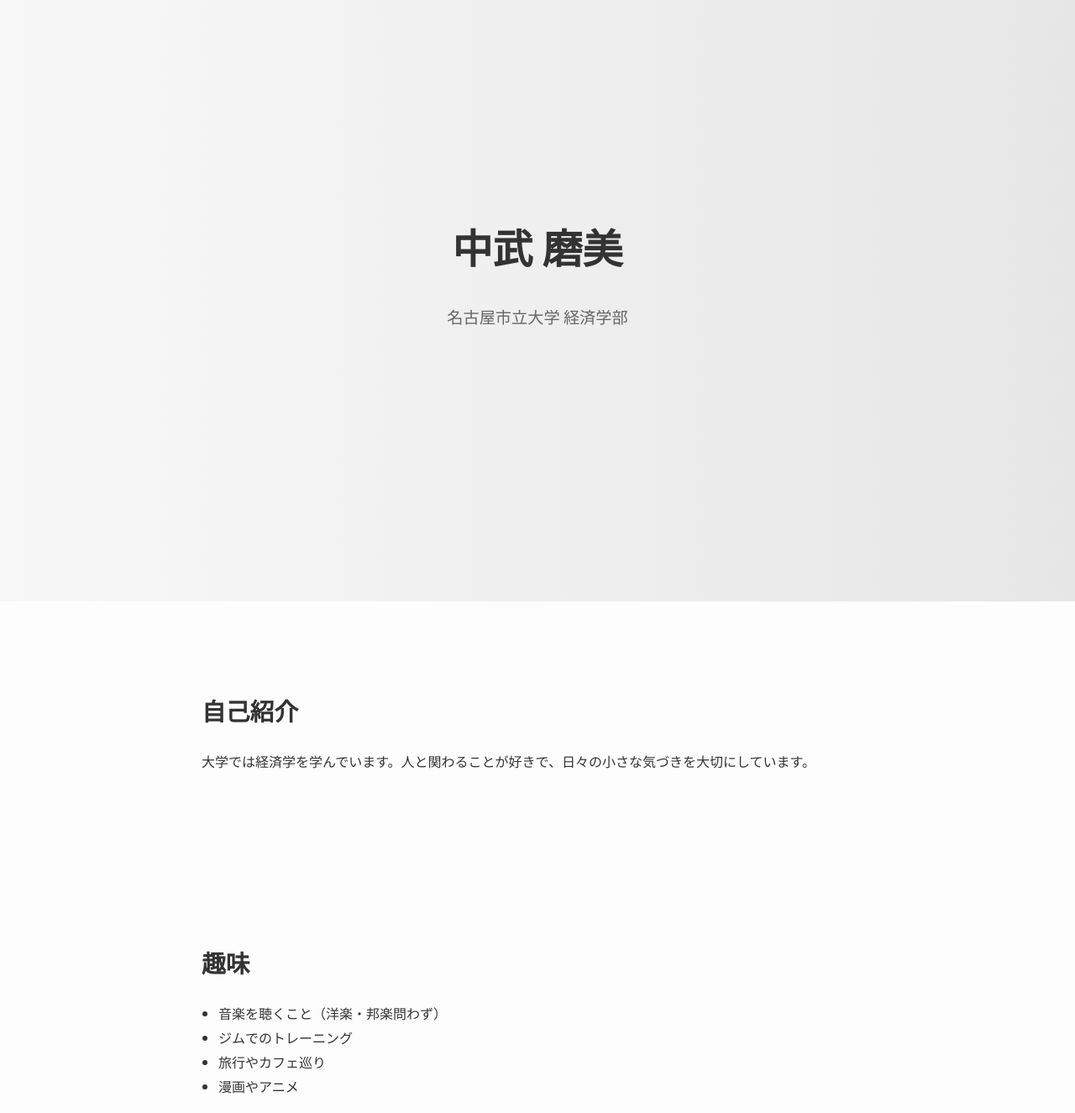
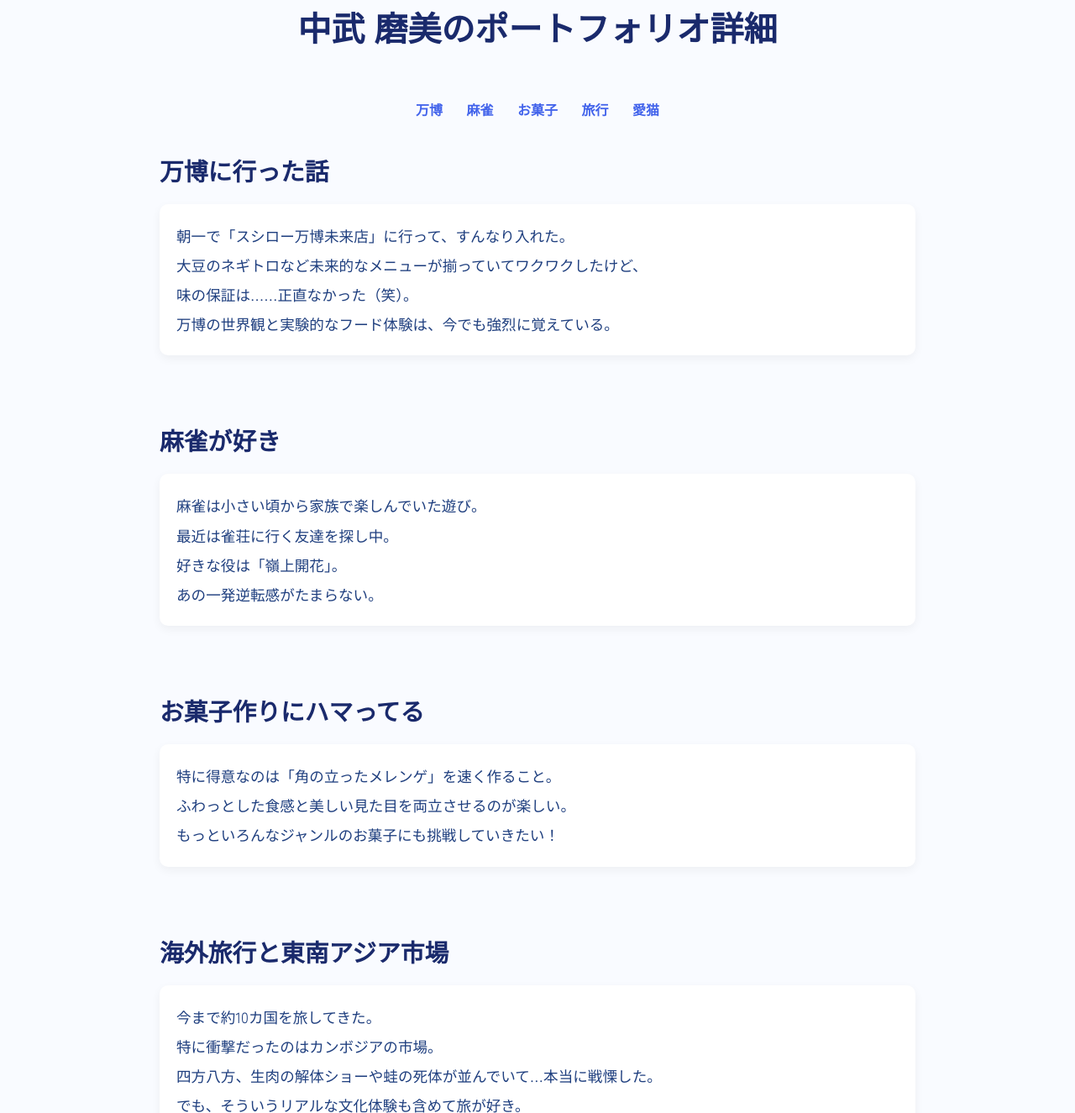
Before and after one commit to 212kus/212kus, a plain HTML site: page index.html in a window 1280 px wide. Shown: the part 84-1409 px from the top of the page at 84% size. Drawn offline with Linux system fonts and the light colour scheme.

Commit message:
Update index.html

```diff
--- a/index.html
+++ b/index.html
@@ -1,112 +1,130 @@
-<!DOCTYPE html>
-<html lang="ja">
-<head>
-  <meta charset="UTF-8" />
+<meta charset="UTF-8" />
   <meta name="viewport" content="width=device-width, initial-scale=1.0" />
-  <title>中武 磨美 - Profile</title>
-  <link href="https://fonts.googleapis.com/css2?family=Noto+Sans+JP:wght@300;500;700&display=swap" rel="stylesheet">
+  <title>中武 磨美のポートフォリオ詳細</title>
+  <link href="https://fonts.googleapis.com/css2?family=Zen+Kaku+Gothic+New:wght@400;700&display=swap" rel="stylesheet">
   <style>
     body {
+      font-family: 'Zen Kaku Gothic New', sans-serif;
+      background-color: #f9fbff;
+      color: #1f3f7f;
       margin: 0;
-      font-family: 'Noto Sans JP', sans-serif;
-      background-color: #fdfdfd;
-      color: #333;
-      line-height: 1.8;
+      padding: 0 20px 60px;
+      max-width: 900px;
+      margin: auto;
     }
 
-    .hero {
-      background: linear-gradient(to right, #f8f8f8, #e6e6e6);
-      height: 100vh;
-      display: flex;
-      justify-content: center;
-      align-items: center;
+    header {
+      padding: 60px 0 30px;
       text-align: center;
     }
 
-    .hero h1 {
-      font-size: 3rem;
-      margin-bottom: 0.5em;
+    header h1 {
+      font-size: 2.5rem;
+      color: #1a2a6c;
     }
 
-    .hero p {
-      font-size: 1.2rem;
-      color: #666;
+    nav {
+      text-align: center;
+      margin-bottom: 40px;
     }
 
-    .section {
-      padding: 80px 20px;
-      max-width: 800px;
-      margin: auto;
-      opacity: 0;
-      transform: translateY(40px);
-      transition: opacity 1s ease, transform 1s ease;
+    nav a {
+      margin: 0 12px;
+      text-decoration: none;
+      color: #4263eb;
+      font-weight: bold;
     }
 
-    .section.visible {
-      opacity: 1;
-      transform: translateY(0);
+    section {
+      margin-bottom: 80px;
     }
 
-    h2 {
-      font-weight: 700;
+    section h2 {
+      font-size: 1.8rem;
       margin-bottom: 20px;
-      font-size: 1.8rem;
+      color: #1a2a6c;
     }
 
-    ul {
-      padding-left: 20px;
+    section p {
+      font-size: 1.1rem;
+      background: #ffffff;
+      padding: 20px;
+      border-radius: 10px;
+      box-shadow: 0 4px 12px rgba(0,0,0,0.05);
+      line-height: 2;
     }
 
     footer {
       text-align: center;
       padding: 40px 0;
-      background-color: #f2f2f2;
-      margin-top: 60px;
+      font-size: 0.9rem;
+      color: #999;
     }
   </style>
 </head>
 <body>
-  <header class="hero">
-    <div class="hero-content">
-      <h1>中武 磨美</h1>
-      <p>名古屋市立大学 経済学部</p>
-    </div>
+  <header>
+    <h1>中武 磨美のポートフォリオ詳細</h1>
   </header>
 
-  <section class="section fade-in">
-    <h2>自己紹介</h2>
-    <p>大学では経済学を学んでいます。人と関わることが好きで、日々の小さな気づきを大切にしています。</p>
+  <nav>
+    <a href="#banpaku">万博</a>
+    <a href="#mahjong">麻雀</a>
+    <a href="#sweets">お菓子</a>
+    <a href="#asia">旅行</a>
+    <a href="#cat">愛猫</a>
+  </nav>
+
+  <section id="banpaku">
+    <h2>万博に行った話</h2>
+    <p>
+      朝一で「スシロー万博未来店」に行って、すんなり入れた。<br>
+      大豆のネギトロなど未来的なメニューが揃っていてワクワクしたけど、<br>
+      味の保証は……正直なかった（笑）。<br>
+      万博の世界観と実験的なフード体験は、今でも強烈に覚えている。
+    </p>
   </section>
 
-  <section class="section fade-in">
-    <h2>趣味</h2>
-    <ul>
-      <li>音楽を聴くこと（洋楽・邦楽問わず）</li>
-      <li>ジムでのトレーニング</li>
-      <li>旅行やカフェ巡り</li>
-      <li>漫画やアニメ</li>
-    </ul>
+  <section id="mahjong">
+    <h2>麻雀が好き</h2>
+    <p>
+      麻雀は小さい頃から家族で楽しんでいた遊び。<br>
+      最近は雀荘に行く友達を探し中。<br>
+      好きな役は「嶺上開花」。<br>
+      あの一発逆転感がたまらない。
+    </p>
   </section>
 
-  <section class="section fade-in">
-    <h2>現在取り組んでいること</h2>
-    <p>ゼミでは、NoCodeツールを使ったアプリ開発に取り組んでいます。少しずつ形にしていく過程を楽しんでいます。</p>
+  <section id="sweets">
+    <h2>お菓子作りにハマってる</h2>
+    <p>
+      特に得意なのは「角の立ったメレンゲ」を速く作ること。<br>
+      ふわっとした食感と美しい見た目を両立させるのが楽しい。<br>
+      もっといろんなジャンルのお菓子にも挑戦していきたい！
+    </p>
+  </section>
+
+  <section id="asia">
+    <h2>海外旅行と東南アジア市場</h2>
+    <p>
+      今まで約10カ国を旅してきた。<br>
+      特に衝撃だったのはカンボジアの市場。<br>
+      四方八方、生肉の解体ショーや蛙の死体が並んでいて…本当に戦慄した。<br>
+      でも、そういうリアルな文化体験も含めて旅が好き。
+    </p>
+  </section>
+
+  <section id="cat">
+    <h2>一人暮らしと愛猫</h2>
+    <p>
+      猫との出会いは、猫と人のマッチングサービス。<br>
+      山口県まで迎えに行ったその子は、今では私の生活の一部。<br>
+      よく食べて、よく寝て、死ぬほどかわいい存在。
+    </p>
   </section>
 
   <footer>
-    <p>© 2025 中武 磨美</p>
+    © 2025 中武 磨美
   </footer>
-
-  <script>
-    const fadeEls = document.querySelectorAll('.fade-in');
-    window.addEventListener('scroll', () => {
-      fadeEls.forEach(el => {
-        const rect = el.getBoundingClientRect();
-        if (rect.top < window.innerHeight - 50) {
-          el.classList.add('visible');
-        }
-      });
-    });
-  </script>
 </body>
 </html>
```
